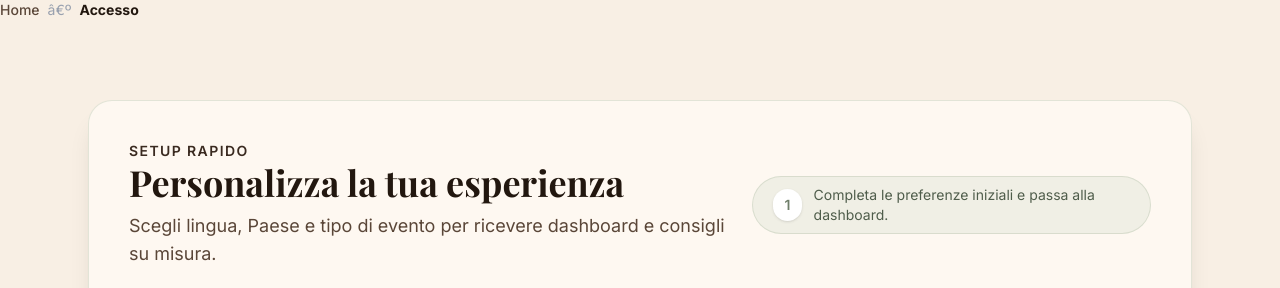
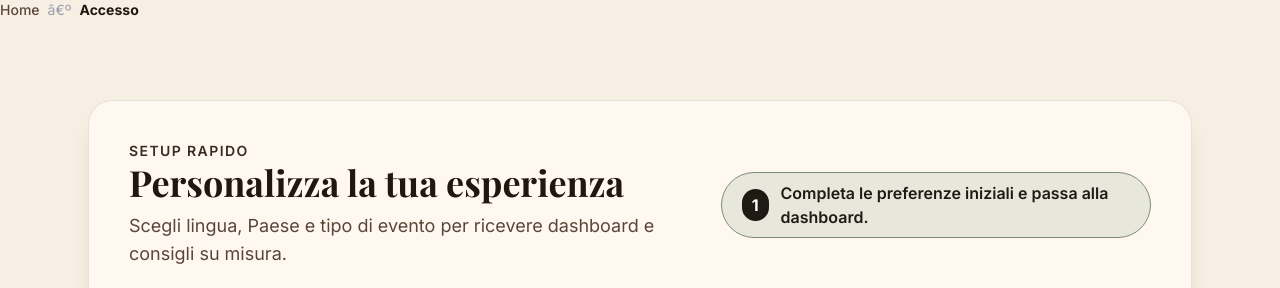
Before and after one commit to rzirafi87-arch/Il-Budget-degli-Sposi, a Next.js app: page /auth in a window 1280 px wide. Shown: the top 288 px of the page. Built offline with nearby package versions, Linux system fonts and the light colour scheme; no server answers.

Commit message:
auto: save 2025-11-08 15:15:40

```diff
--- a/src/components/OnboardingSelector.tsx
+++ b/src/components/OnboardingSelector.tsx
@@ -73,8 +73,8 @@ export default function OnboardingSelector() {
             Scegli lingua, Paese e tipo di evento per ricevere dashboard e consigli su misura.
           </p>
         </div>
-        <div className="flex items-center gap-3 text-sm text-[#4F5D4B] bg-[#A3B59D]/15 border border-[#A3B59D]/30 rounded-full px-5 py-2">
-          <span className="inline-flex h-8 w-8 items-center justify-center rounded-full bg-white text-[#6F7E69] font-semibold shadow">
+        <div className="flex items-center gap-3 text-base font-semibold text-[#1F1B14] bg-[#A3B59D]/25 border border-[#7C8D73] rounded-full px-5 py-2">
+          <span className="inline-flex h-8 w-8 items-center justify-center rounded-full bg-[#1F1B14] text-white font-bold shadow-inner">
             1
           </span>
           Completa le preferenze iniziali e passa alla dashboard.
```
